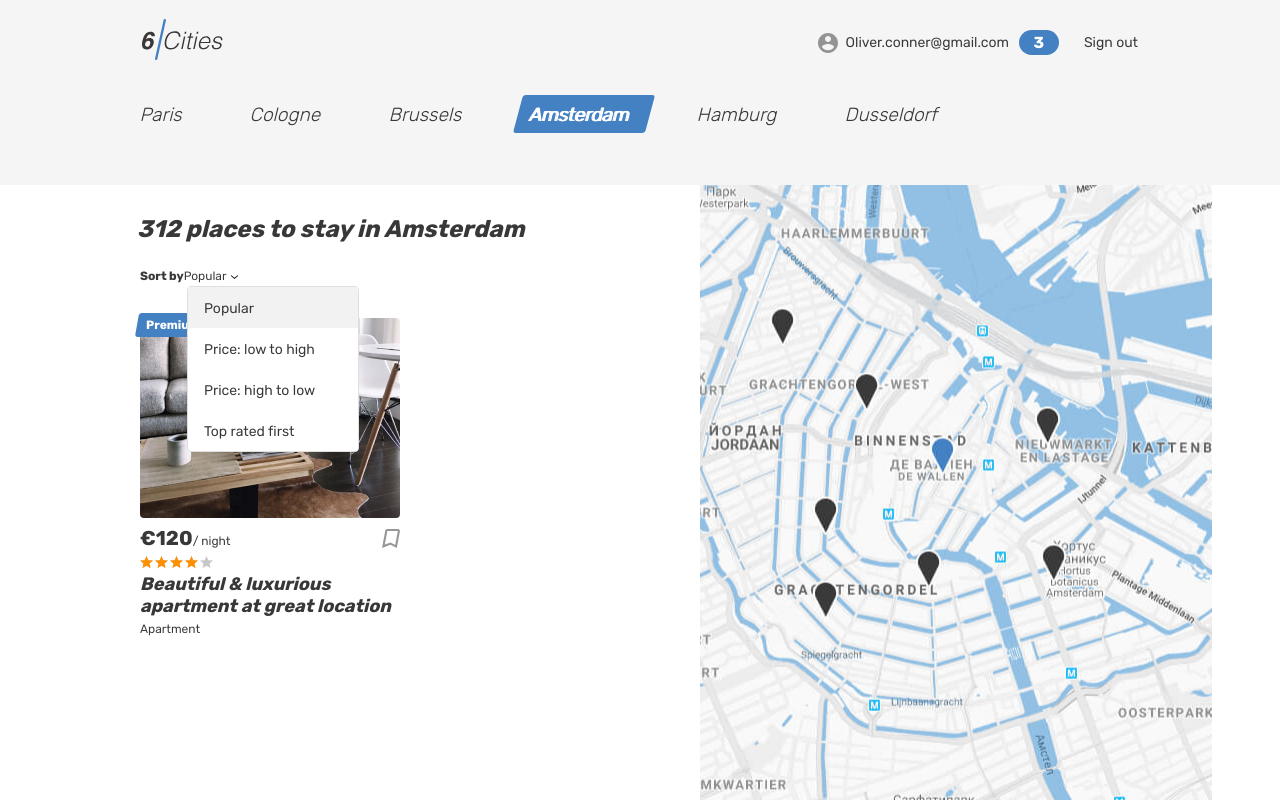
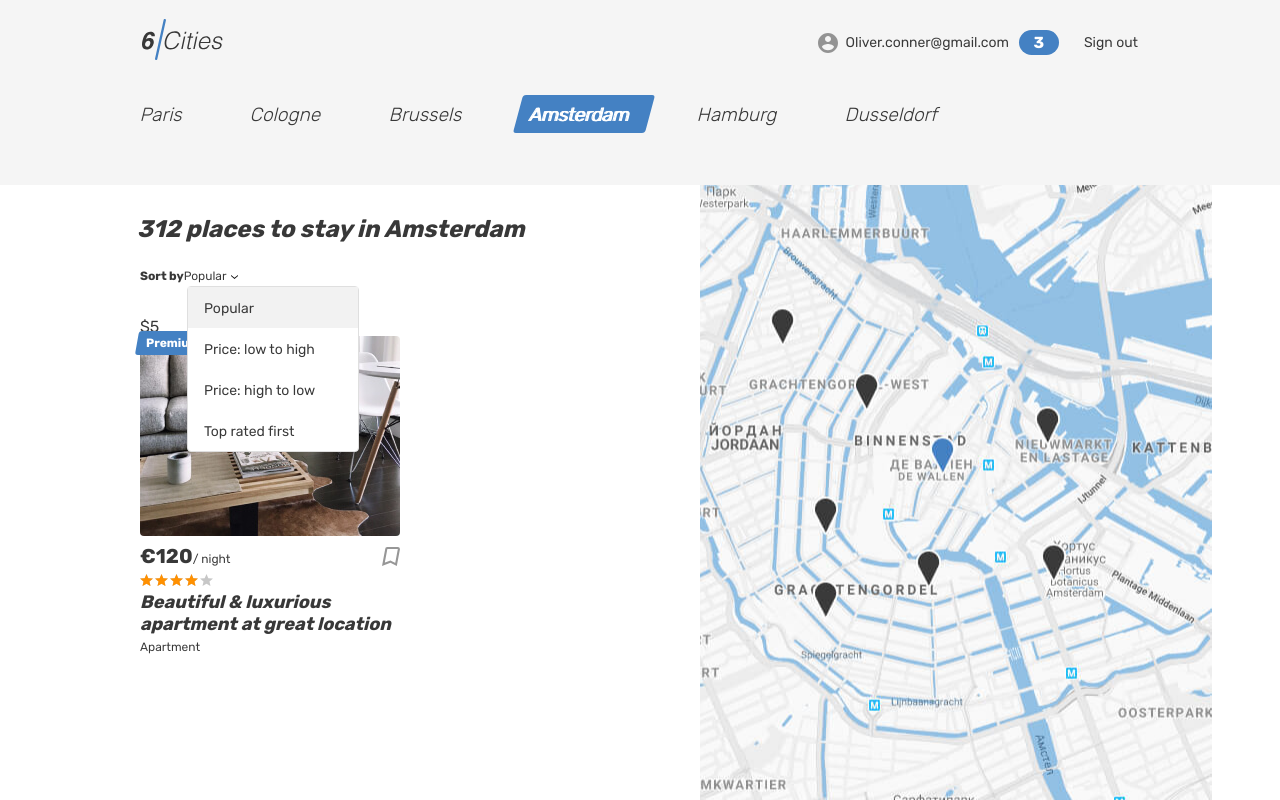
Before and after one commit to shchukin/170520-six-cities-1, a React (Create React App) app in the folder project/: page / in a window 1280 px wide. Built offline with nearby package versions, Linux system fonts and the light colour scheme.

Commit message:
props usage

```diff
--- a/project/src/pages/main/main.tsx
+++ b/project/src/pages/main/main.tsx
@@ -97,6 +97,7 @@ function Main({offersAmount}: PlaceCardProps): JSX.Element {
               </form>
               <div className="cities__places-list places__list tabs__content">
                 <div className="cities__card">
+                  ${offersAmount}
                   <PlaceCard/>
                 </div>
               </div>
```
